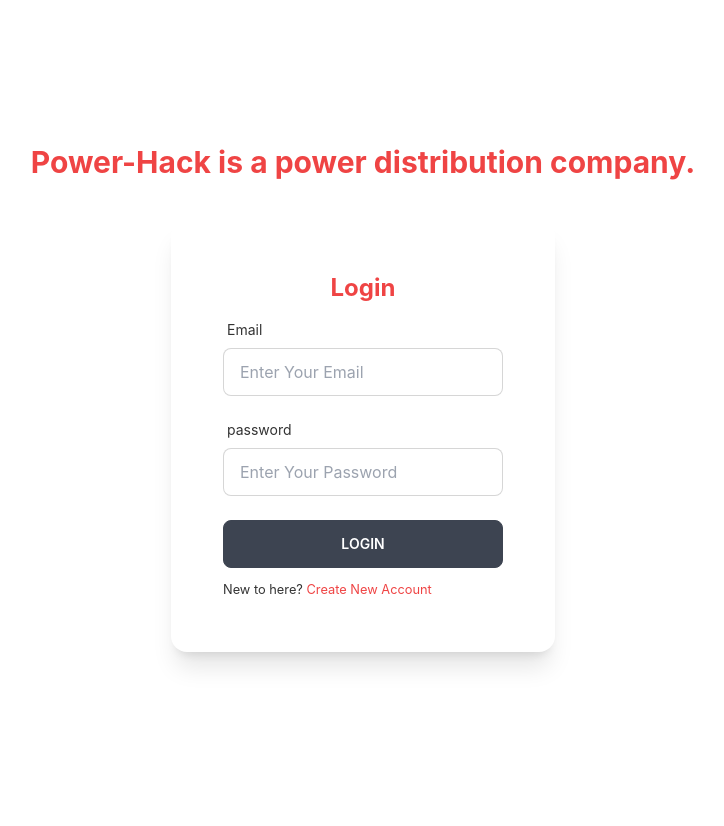
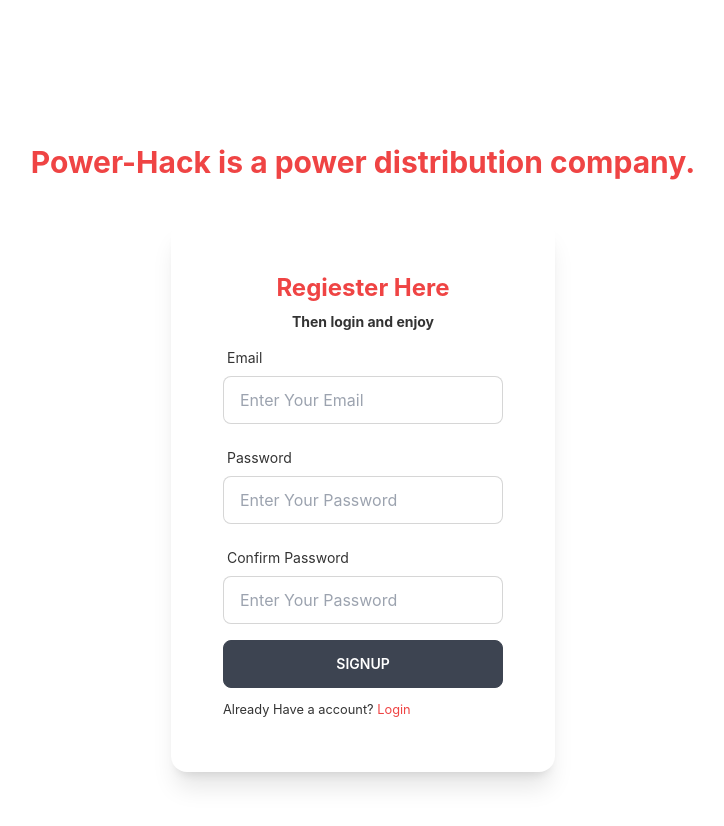
Before and after one commit to YeBenLing-ZAMAN/tasks-client-site, a React (Create React App) app: page / in a window 1280 px wide. Shown: the top 826 px of the page, without its empty margins (277-1001 px from the left). Built offline with nearby package versions, Linux system fonts and the light colour scheme.

Commit message:
basic private route setup

```diff
--- a/src/App.js
+++ b/src/App.js
@@ -1,20 +1,21 @@
 import './App.css';
 import { Routes, Route } from "react-router-dom";
 import Login from './Component/Authencation/Login';
-import Billpage from './Component/BillingComponent/Billpage';
 import Signup from './Component/Authencation/Signup';
 import PageNotFound from './Component/PageNotFound';
 import Layout from './Component/LayoutComonent/Layout';
+import PrivateRoute from './Component/Authencation/PrivateRoute';
 
 function App() {
   return (
     <div>
       <Routes>
-        <Route path="/" element={<Login />} />
+        <Route path="/" element={<Signup />} />
         <Route path="login" element={<Login />} />
         <Route path="signup" element={<Signup />} />
-        <Route path="about" element={<Billpage />} />
-        <Route path="layout" element={<Layout />} />
+        <Route element={<PrivateRoute />}>
+          <Route path="layout" element={<Layout />} />
+        </Route>
         <Route path="*" element={<PageNotFound />} />
 
       </Routes>
--- /dev/null
+++ b/src/Component/Authencation/PrivateRoute.js
@@ -0,0 +1,14 @@
+import React from 'react';
+import { Navigate, Outlet } from 'react-router-dom';
+
+
+const PrivateRoute = () => {
+    const user = false;
+
+    if (!user) {
+        return <Navigate to='/login' replace />
+    }
+    return <Outlet />;
+};
+
+export default PrivateRoute;
--- a/src/Component/Authencation/Signup.js
+++ b/src/Component/Authencation/Signup.js
@@ -46,7 +46,8 @@ const Signup = () => {
             <div className='flex justify-center items-center'>
                 <div className="card w-96 bg-base-100 shadow-xl p-5">
                     <div className="card-body">
-                        <h2 className="text-center text-2xl font-bold text-red-500">Sign Up</h2>
+                        <h2 className="text-center text-2xl font-bold text-red-500">Regiester Here</h2>
+                        <h2 className="text-center text-sm font-bold ">Then login and enjoy</h2>
 
                         <form onSubmit={handleSubmit(onSubmit)}>
 
```
